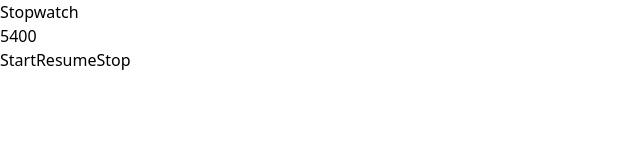
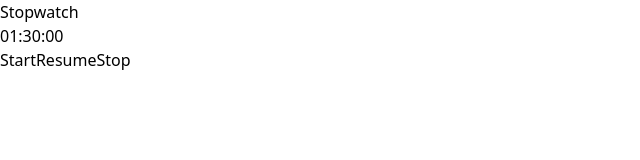
Before and after one commit to 29aNKUR/ReactMCR, a React (Vite) app: page /countdowntimer in a window 1280 px wide. Shown: the top 160 px of the page, without its empty margins (0-640 px from the left). Built offline with nearby package versions, Linux system fonts and the light colour scheme.

Commit message:
countdowntimer cp2

```diff
--- a/src/components/CountdownTimer.tsx
+++ b/src/components/CountdownTimer.tsx
@@ -37,14 +37,22 @@ const CountdownTimer = () => {
     }
 
     return () => clearInterval(interval);
-  },[])
+  },[isActive])
 
+
+  const formatTime = (time: any) => {
+    const hours = Math.floor(time / 3600).toString().padStart(2, "0");
+    const minutes = Math.floor((time % 3600) / 60).toString().padStart(2, "0");
+    const seconds = (time % 60).toString().padStart(2, "0");
+
+    return `${hours}:${minutes}:${seconds}`;
+  }
 
 
   return (
     <div>
       <h1>Stopwatch</h1>
-      <h1>{time}</h1>
+      <h1>{formatTime(time)}</h1>
       <button onClick={handleStart}>Start</button>
       <button onClick={handlePauseResume}>{isActive ? 'Pause' : 'Resume'}</button>
       <button onClick={handleStop}>Stop</button>
```
